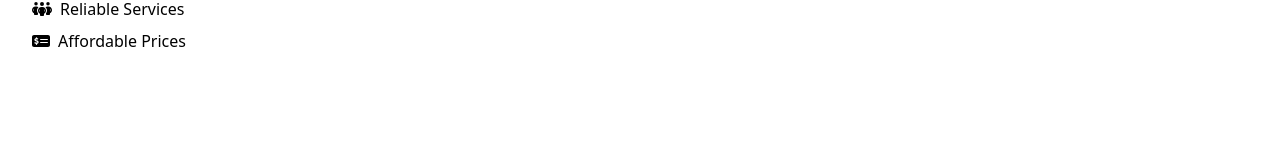
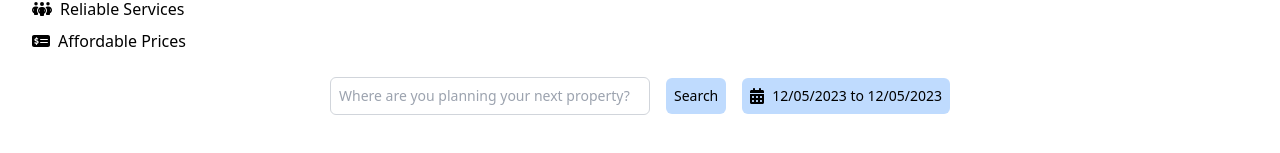
Before and after one commit to Anandsg/House-booking, a React (Create React App) app: page / in a window 1280 px wide. Shown: the part 495-648 px from the top of the page. Built offline with nearby package versions, Linux system fonts and the light colour scheme.

Commit message:
build search and visiting date

```diff
--- a/package.json
+++ b/package.json
@@ -12,6 +12,7 @@
     "@testing-library/react": "^13.4.0",
     "@testing-library/user-event": "^13.5.0",
     "react": "^18.2.0",
+    "react-date-range": "^1.4.0",
     "react-dom": "^18.2.0",
     "react-router-dom": "^6.20.1",
     "react-scripts": "5.0.1",
--- /dev/null
+++ b/src/components/Body.js
@@ -0,0 +1,55 @@
+import React, { useState } from 'react';
+import { faCalendarDays } from '@fortawesome/free-solid-svg-icons';
+import { FontAwesomeIcon } from '@fortawesome/react-fontawesome';
+import { DateRange } from 'react-date-range';
+import 'react-date-range/dist/styles.css';
+import 'react-date-range/dist/theme/default.css';
+import { format } from "date-fns"
+
+const Body = () => {
+    const [OpenDate, setOpenDate] = useState(false)
+    const [date, setDate] = useState([
+        {
+            startDate: new Date(),
+            endDate: new Date(),
+            key: 'selection'
+        }
+    ]);
+
+    const toggleDateForm = () => {
+        setOpenDate(!OpenDate);
+    }
+    return (
+        <div className="flex items-center justify-center space-x-4">
+            <input
+                className="border border-gray-300 rounded-md w-3/12 p-2 text-sm focus:outline-none focus:ring"
+                placeholder="Where are you planning your next property?"
+            />
+
+            <button className="bg-blue-200 p-2 rounded-md text-sm hover:bg-blue-300 focus:outline-none focus:ring">
+                Search
+            </button>
+
+            <div className="flex items-center space-x-2 bg-blue-200 p-2 rounded-md">
+                <FontAwesomeIcon icon={faCalendarDays} className="text-" />
+                <span
+                    onClick={toggleDateForm}
+                    className="bg-blue-200 text-sm cursor-pointer">
+                    {`${format(date[0].startDate, "MM/dd/yyyy")}
+                    to ${format(date[0].endDate, "MM/dd/yyyy")}`}
+                </span>
+            </div>
+            <div className='absolute top-[44%] right-52 '>
+                {OpenDate && <DateRange
+                    className="flex"
+                    editableDateInputs={true}
+                    onChange={(item) => setDate([item.selection])}
+                    moveRangeOnFirstSelection={false}
+                    ranges={date}
+                />}
+            </div>
+        </div>
+    );
+}
+
+export default Body;
--- /dev/null
+++ b/src/components/Featured.js
@@ -0,0 +1,9 @@
+import React from 'react'
+
+const Featured = () => {
+    return (
+        <div>Featured</div>
+    )
+}
+
+export default Featured;
--- a/src/pages/Home.js
+++ b/src/pages/Home.js
@@ -1,12 +1,14 @@
 import React from 'react'
 import Navbar from '../components/Navbar';
 import Header from '../components/Header';
+import Body from '../components/Body';
 
 const Home = () => {
     return (
         <div>
             <Navbar />
             <Header />
+            <Body />
         </div>
     )
 }
--- a/src/properties/Properties.js
+++ b/src/properties/Properties.js
@@ -1,8 +1,13 @@
 import React from 'react'
+import Navbar from '../components/Navbar';
+import Header from '../components/Header';
 
 const Properties = () => {
     return (
-        <div>Properties</div>
+        <div>
+            <Navbar />
+            <Header />
+        </div>
     )
 }
 
```
Also changed, not shown: 1 other file (tests, documents, lock files or other folders).
